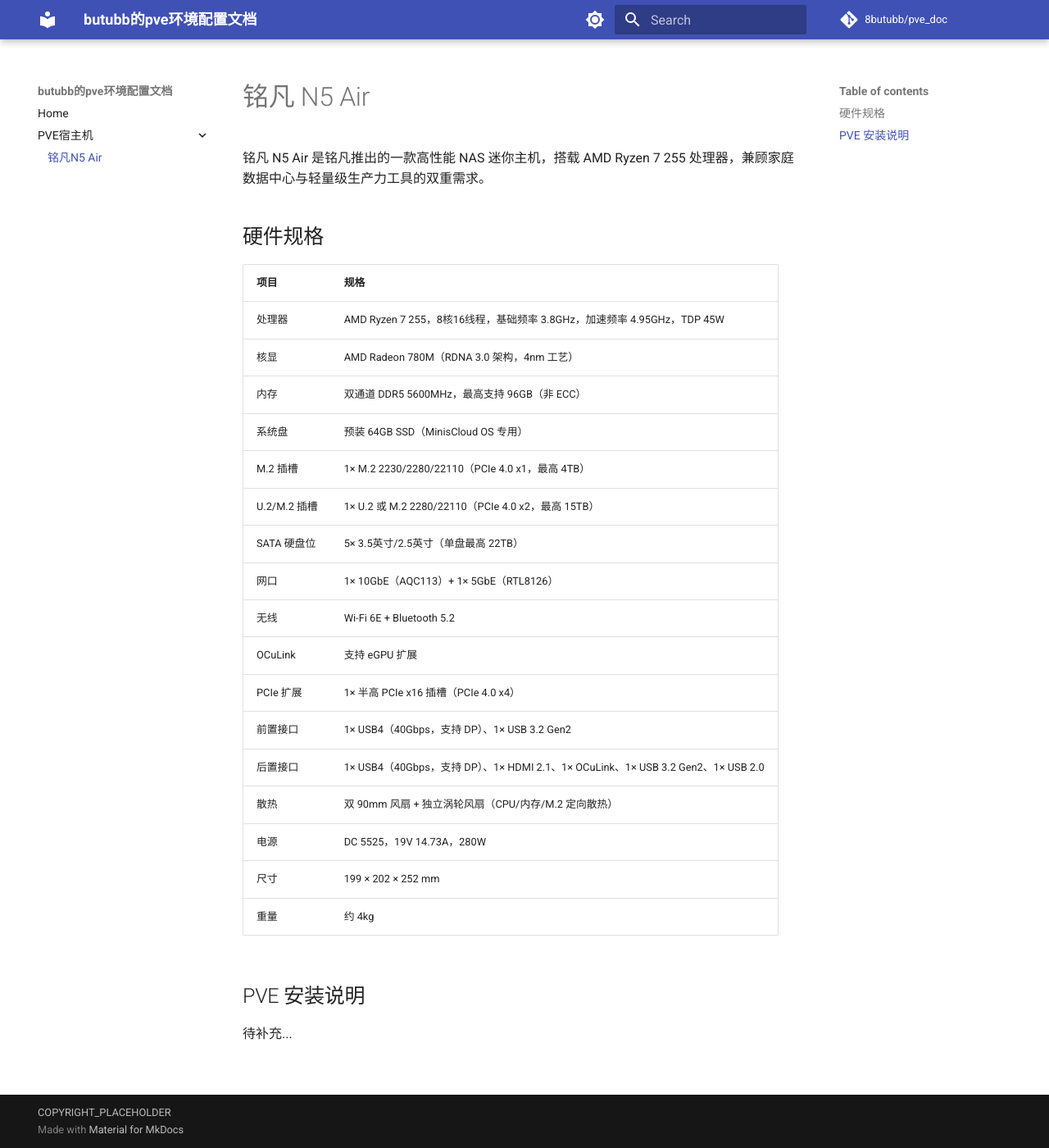
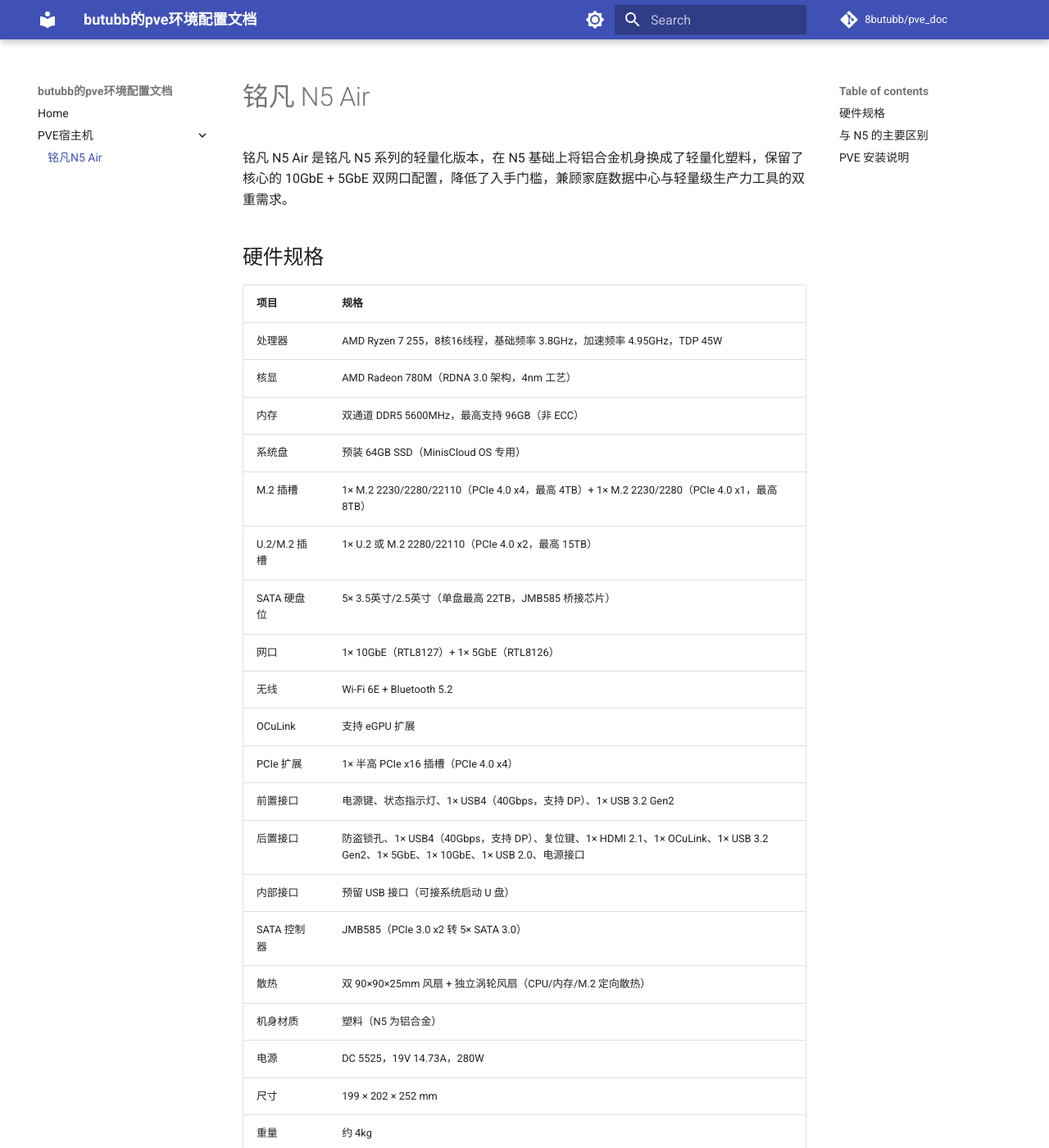
Before and after one commit to 8butubb/pve_doc, an MkDocs documentation site: the page built from docs/pve-host/index.md, in a window 1280 px wide and 1400 px high. Shown: the whole window at 82% size. Built offline with MkDocs 1.6.1 and Material for MkDocs 9.7.7, drawn with Linux system fonts in a browser that asks for light colours; comment, search, counter and statistics services are not loaded; some of the changed text lies outside the part shown.

Commit message:
fix: correct N5 Air specs based on actual review

```diff
--- a/docs/pve-host/index.md
+++ b/docs/pve-host/index.md
@@ -1,6 +1,6 @@
 # 铭凡 N5 Air
 
-铭凡 N5 Air 是铭凡推出的一款高性能 NAS 迷你主机，搭载 AMD Ryzen 7 255 处理器，兼顾家庭数据中心与轻量级生产力工具的双重需求。
+铭凡 N5 Air 是铭凡 N5 系列的轻量化版本，在 N5 基础上将铝合金机身换成了轻量化塑料，保留了核心的 10GbE + 5GbE 双网口配置，降低了入手门槛，兼顾家庭数据中心与轻量级生产力工具的双重需求。
 
 ## 硬件规格
 
@@ -10,20 +10,29 @@
 | 核显 | AMD Radeon 780M（RDNA 3.0 架构，4nm 工艺） |
 | 内存 | 双通道 DDR5 5600MHz，最高支持 96GB（非 ECC） |
 | 系统盘 | 预装 64GB SSD（MinisCloud OS 专用） |
-| M.2 插槽 | 1× M.2 2230/2280/22110（PCIe 4.0 x1，最高 4TB） |
+| M.2 插槽 | 1× M.2 2230/2280/22110（PCIe 4.0 x4，最高 4TB）+ 1× M.2 2230/2280（PCIe 4.0 x1，最高 8TB） |
 | U.2/M.2 插槽 | 1× U.2 或 M.2 2280/22110（PCIe 4.0 x2，最高 15TB） |
-| SATA 硬盘位 | 5× 3.5英寸/2.5英寸（单盘最高 22TB） |
-| 网口 | 1× 10GbE（AQC113）+ 1× 5GbE（RTL8126） |
+| SATA 硬盘位 | 5× 3.5英寸/2.5英寸（单盘最高 22TB，JMB585 桥接芯片） |
+| 网口 | 1× 10GbE（RTL8127）+ 1× 5GbE（RTL8126） |
 | 无线 | Wi-Fi 6E + Bluetooth 5.2 |
 | OCuLink | 支持 eGPU 扩展 |
 | PCIe 扩展 | 1× 半高 PCIe x16 插槽（PCIe 4.0 x4） |
-| 前置接口 | 1× USB4（40Gbps，支持 DP）、1× USB 3.2 Gen2 |
-| 后置接口 | 1× USB4（40Gbps，支持 DP）、1× HDMI 2.1、1× OCuLink、1× USB 3.2 Gen2、1× USB 2.0 |
-| 散热 | 双 90mm 风扇 + 独立涡轮风扇（CPU/内存/M.2 定向散热） |
+| 前置接口 | 电源键、状态指示灯、1× USB4（40Gbps，支持 DP）、1× USB 3.2 Gen2 |
+| 后置接口 | 防盗锁孔、1× USB4（40Gbps，支持 DP）、复位键、1× HDMI 2.1、1× OCuLink、1× USB 3.2 Gen2、1× 5GbE、1× 10GbE、1× USB 2.0、电源接口 |
+| 内部接口 | 预留 USB 接口（可接系统启动 U 盘） |
+| SATA 控制器 | JMB585（PCIe 3.0 x2 转 5× SATA 3.0） |
+| 散热 | 双 90×90×25mm 风扇 + 独立涡轮风扇（CPU/内存/M.2 定向散热） |
+| 机身材质 | 塑料（N5 为铝合金） |
 | 电源 | DC 5525，19V 14.73A，280W |
 | 尺寸 | 199 × 202 × 252 mm |
 | 重量 | 约 4kg |
 
+## 与 N5 的主要区别
+
+- 机身材质：N5 Air 为塑料，N5 为铝合金
+- 10GbE 芯片：N5 Air 为 RTL8127，N5 为 AQC113
+- 其他核心配置基本一致
+
 ## PVE 安装说明
 
 待补充...
```
